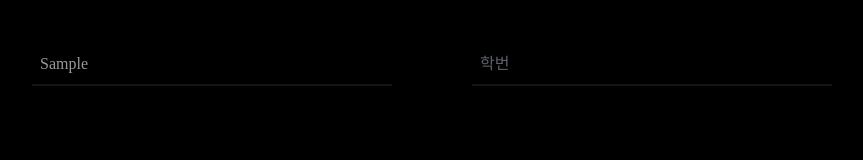
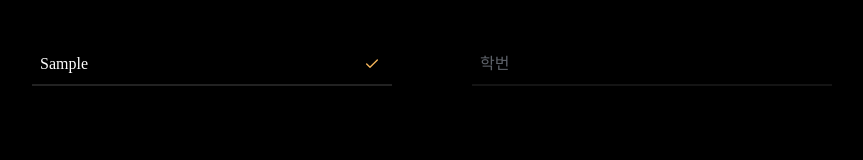
Before and after one commit to DevKor-Team/DEVKOR-front, a Next.js app: page /mypage in a window 1280 px wide. Both pictures are taken after typing "Sample", "Sample", "Sample", "Sample", "Sample", "Sample" into the empty fields and a click on the input "저장하기". Shown: the part 962-1122 px from the top of the page, without its empty margins (208-1071 px from the left). Built offline with nearby package versions, Linux system fonts and the light colour scheme.

Commit message:
feat: add image drag and drop modal ui

```diff
--- a/pages/mypage.tsx
+++ b/pages/mypage.tsx
@@ -9,6 +9,32 @@ import { projectOptions } from "../constants/projectOption";
 import { customSelectStyle } from "../styles/selectStyle";
 import { useRecoilState } from "recoil";
 import { profileRecoilState } from "../recoil/profileState";
+import { IoIosClose } from "react-icons/io";
+import { FiCheck } from "react-icons/fi";
+
+interface ValidType {
+    name: number;
+    major: number;
+    github: number;
+    instagram: number;
+    blog: number;
+    birthday: number;
+    studentNo: number;
+    mbti: number;
+    hobby: number;
+}
+
+const defaultValid = {
+    name: 0,
+    major: 0,
+    github: 0,
+    instagram: 0,
+    blog: 0,
+    birthday: 0,
+    studentNo: 0,
+    mbti: 0,
+    hobby: 0,
+};
 
 const MyPage = () => {
     const {
@@ -18,6 +44,9 @@ const MyPage = () => {
     } = useForm<Inputs>();
     const [selectedList, setSelectedList] = useState<string[]>();
     const [profileState, setProfileState] = useRecoilState(profileRecoilState);
+    const [onImageModal, setOnImageModal] = useState<boolean>(false);
+    const [major, onMajor] = useState(false);
+    const [valid, setValid] = useState<ValidType>(defaultValid);
     const onRemove = (selectedLabel: string) => {
         setSelectedList(selectedList?.filter((label) => label !== selectedLabel));
     };
@@ -35,14 +64,42 @@ const MyPage = () => {
     }, [profileState]);
 
     return (
-        <div className="text-white">
+        <div className="text-white relative">
             <div className="text-xl font-semibold my-10 mx-[10%] flex justify-start">마이페이지</div>
+            {onImageModal ? (
+                <section className="flex flex-col justify-center items-center w-[60%] h-[35rem] absolute top-[5%] left-[20%] bg-black z-[10000]">
+                    <div
+                        className="w-full flex justify-end pt-3 px-5 cursor-pointer"
+                        onClick={() => {
+                            setOnImageModal(false);
+                        }}
+                    >
+                        <IoIosClose className="fill-white text-4xl" />
+                    </div>
+                    <div className="flex items-start justify-center h-[75%] w-full mx-10 mt-10">
+                        <div className="w-[40%] mx-5 h-[90%] flex justify-center items-center border-2 border-dashed border-white rounded-lg text-xl">Drag & Drop</div>
+                        <div className="w-[40%] mx-5 flex flex-col items-center">
+                            <button className="bg-[#222222] py-5 px-[3rem] rounded-xl font-semibold my-6 cursor-pointer w-[70%]">랜덤 이미지</button>
+                            <button className="bg-[#222222] py-5 px-[3rem] rounded-xl font-semibold my-6 cursor-pointer w-[70%]">기본 이미지</button>
+                            <button className="bg-[#222222] py-5 px-[3rem] rounded-xl font-semibold my-6 cursor-pointer w-[70%]">로컬에서 찾기</button>
+                        </div>
+                    </div>
+                    <div className="h-[20%]">
+                        <button className="bg-devkor text-black py-5 px-[3rem] rounded-xl font-semibold  cursor-pointer hover:scale-105 transition-all duration-150">적용하기</button>
+                    </div>
+                </section>
+            ) : null}
             <form className="mx-10" onSubmit={handleSubmit(onSubmit)}>
                 <div className="flex justify-center h-[36rem]">
                     <div className="bg-[#222222] w-[40%] rounded-lg mr-10 h-full">
                         <h4 className="text-lg px-8 pt-5 h-[10%] ">프로필</h4>
                         <div className="flex flex-col items-center h-[90%]">
-                            <div className="pt-8 h-[50%]">
+                            <div
+                                className="pt-8 h-[50%] cursor-pointer"
+                                onClick={() => {
+                                    setOnImageModal(true);
+                                }}
+                            >
                                 <Image src="/images/ProfileDefault.jpg" alt="profile" width="160" height="160" className="rounded-full" />
                             </div>
                             <div className="flex flex-wrap justify-center w-[80%] items-end mb-5">
@@ -120,7 +177,25 @@ const MyPage = () => {
                         />
                         {errors.name ? <p className="p-2 text-[#FF5050] text-sm">이름을 입력해주세요</p> : null}
 
-                        <input type="text" placeholder="학과" className="bg-black border-b-2 border-[#222222] mt-[5rem] p-2 opacity-60 focus:border-white focus:outline-none" {...register("major")} />
+                        <div className="relative mt-[5rem] w-full">
+                            {valid.major === 1 ? (
+                                <label className="absolute top-3 right-3">
+                                    <FiCheck className="text-devkor" />
+                                </label>
+                            ) : null}
+
+                            <input
+                                type="text"
+                                placeholder="학과"
+                                className="bg-black border-b-2 border-[#222222] w-full p-2 focus:border-white focus:outline-none"
+                                {...register("major")}
+                                onChange={(e) => {
+                                    if (e.target.value) setValid({ ...valid, major: 1 });
+                                    else setValid({ ...valid, major: 0 });
+                                }}
+                            />
+                        </div>
+
                         <input
                             type="text"
                             placeholder="GitHub"
```
